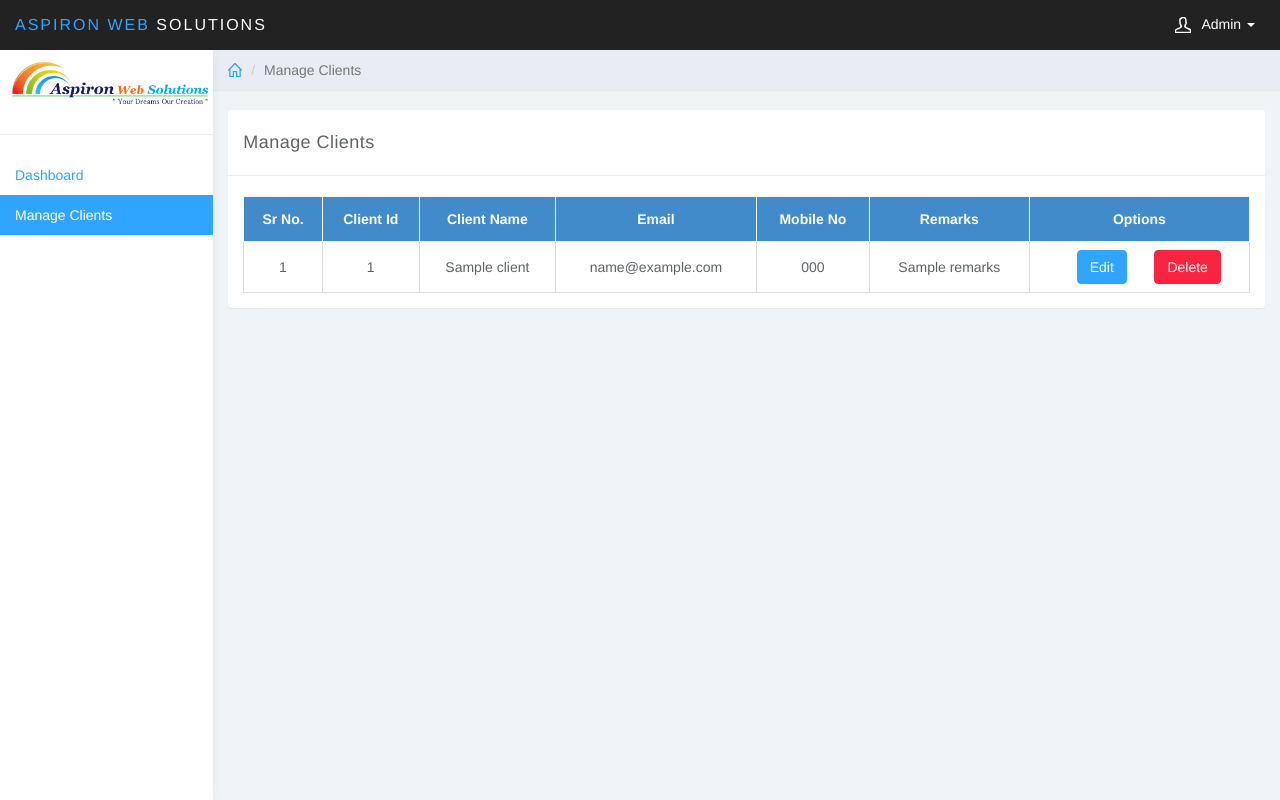
After one commit to dhaivat28/clientarea, a CodeIgniter app: template application/views/admin/manage_client.php in a window 1280 px wide. The commit adds this page. Run offline with CodeIgniter, Linux system fonts and the light colour scheme; the template is opened without the code that fills it: most values are stand-ins (such as "Sample title", 1, 10 or a date in 2020).

Commit message:
added Manage Clients Page

```diff
--- a/application/views/admin/add_client.php
+++ b/application/views/admin/add_client.php
@@ -7,7 +7,7 @@
 		<ul class="nav menu">
 			<li role="presentation" class="divider"></li>
 			<li><?= anchor("dashboard",'Dashboard'); ?></li>
-			<li><?= anchor("dashboard/addclient",'Add Client',['id'=>'active']); ?></li>
+			<li><?= anchor("dashboard/manageclient",'Manage Client',['id'=>'active']); ?></li>
 		</ul>
 	</div><!--/.sidebar-->
 
--- /dev/null
+++ b/application/views/admin/manage_client.php
@@ -0,0 +1,80 @@
+<?php include('admin_header.php') ?>
+
+	<div id="sidebar-collapse" class="col-sm-3 col-lg-2 sidebar">
+		<img src="<?php echo base_url('assets/images/logo.png'); ?>" class="main-logo" width="200"  alt=""/>
+
+		<ul class="nav menu">
+			<li role="presentation" class="divider"></li>
+			<li><?= anchor("dashboard",'Dashboard'); ?></li>
+			<li><?= anchor("dashboard/manageclient",'Manage Clients',['id'=>'active']); ?></li>
+
+		</ul>
+	</div><!--/.sidebar-->
+
+	<div class="col-sm-9 col-sm-offset-3 col-lg-10 col-lg-offset-2 main">
+		<div class="row">
+			<ol class="breadcrumb">
+				<li><a href="#"><svg class="glyph stroked home"><use xlink:href="#stroked-home"></use></svg></a></li>
+				<li class="active">Manage Clients</li>
+			</ol>
+		</div><!--/.row-->
+		<br />
+
+		<div class="row">
+			<div class="col-lg-12">
+				<div class="panel panel-default">
+					<div class="panel-heading">Manage Clients</div>
+					<div class="panel-body">
+						<table class="domain-table">
+						    <thead>
+						    <tr>
+						        <th>Sr No.</th>
+								  <th>Client Id</th>
+						        <th>Client Name</th>
+						        <th>Email</th>
+								  <th>Mobile No</th>
+								  <th>Remarks</th>
+						        <th>Options</th>
+						    </tr>
+						    </thead>
+							 <tbody>
+
+								 <?php
+				   	 		$count = 0;
+					 			if( count($all_clients)):
+						   	foreach ($all_clients as $k): ?>
+								<tr>
+									<td> <?= ++$count ?></td>
+									<td><?= $k->client_id ?></td>
+									<td><?= $k->cname ?></td>
+									<td><?= $k->email ?></td>
+									<td><?= $k->mobile ?></td>
+									<td><?= $k->remarks ?></td>
+									<td>
+										<div class="row">
+											<div class="col-md-4 col-md-push-2">
+												<?=anchor("dashboard/edit_client/{$k->client_id}",'Edit',['class'=>'btn btn-primary']); ?>
+											</div>
+
+											<div class="col-md-4 col-md-push-2">
+												<?=anchor("dashboard/delete_client/{$k->client_id}",'Delete',['class'=>'btn btn-danger']); ?>
+											</div>
+
+										</div>
+								</tr>
+						   <?php endforeach; ?>
+				   	<?php else: ?>
+					   <tr>
+						   <td colspan="7">No Records Found</td>
+					   </tr>
+				   <?php endif; ?>
+
+							 </tbody>
+						</table>
+					</div>
+				</div>
+			</div>
+		</div><!--/.row-->
+	</div><!--/.main-->
+
+	<?php include('admin_footer.php') ?>
--- a/assets/css/styles.css
+++ b/assets/css/styles.css
@@ -21,6 +21,34 @@ body {
 background: #30a5ff;
 color: white;
 }
+
+.domain-table {
+ border-collapse: collapse;
+ width: 100%;
+margin-top:5px;
+
+ }
+
+.domain-table td , .domain-table th {
+	border: 1px solid #ddd;
+    text-align: center;
+    padding: 8px;
+}
+
+.domain-table tr:nth-child(even){background-color: #f2f2f2}
+
+.domain-table tr:hover {background-color: #ddd;}
+
+.domain-table th {
+    padding-top: 12px;
+    padding-bottom: 12px;
+    background-color: #428bca;
+	 border-color:whitesmoke;
+    color: white;
+	 font-family: "Helvetica Neue",Helvetica,Arial,sans-serif;
+	 font-size: 14px;
+}
+
 
 .form-error-custom {
 margin-top: 30px;
```
Also changed, not shown: application/controllers/dashboard.php (+8 -1 lines), application/models/dashboardactivitymodel.php (+16 -0 lines), application/models/loginmodel.php (+1 -17 lines), application/views/admin/dashboard.php (+1 -10 lines).
